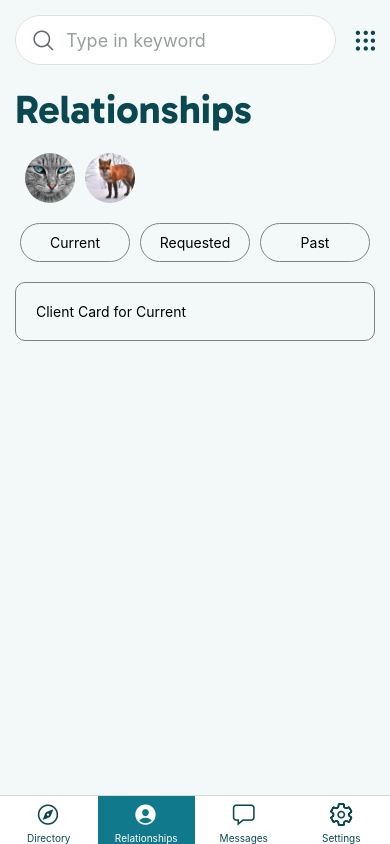
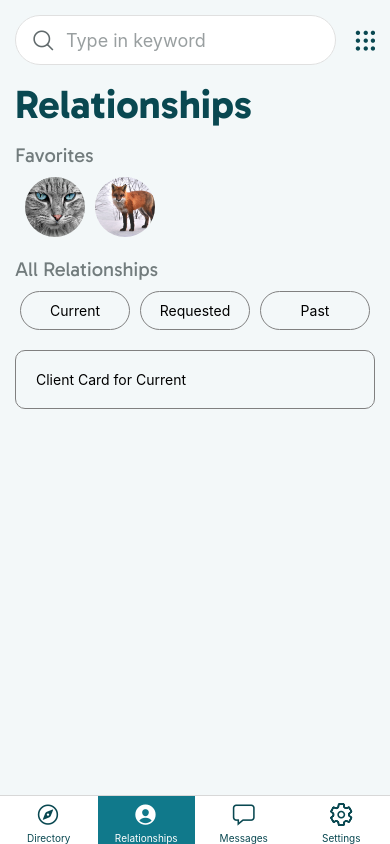
Before and after one commit to Valyria-Studios/geo_browser_app, a React Native app in the folder App/: screen /Relationships in a window 390 px wide. Built offline with nearby package versions, Linux system fonts and the light colour scheme.

Commit message:
Created Header/Subtitle Text

```diff
--- a/App/screens/Relationships.js
+++ b/App/screens/Relationships.js
@@ -57,6 +57,7 @@ const RelationshipPage = () => {
           <Text style={styles.relationships}>Relationships</Text>
         </View>
         <View style={styles.favoriteContainer}>
+          <Text style={styles.headerText}>Favorites</Text>
           <ScrollView horizontal={true}>
             <Image
               source={require("../assets/images/userImage1.jpg")}
@@ -71,6 +72,9 @@ const RelationshipPage = () => {
         </View>
 
         {/* Filter Section */}
+        <View>
+          <Text style={styles.headerText}>All Relationships</Text>
+        </View>
         <View style={styles.filterContainer}>
           <TouchableOpacity
             style={styles.filterButton}
@@ -155,7 +159,7 @@ const styles = StyleSheet.create({
   },
 
   relationshipsContainer: {
-    marginVertical: 20,
+    marginVertical: 15,
   },
 
   relationships: {
@@ -168,17 +172,26 @@ const styles = StyleSheet.create({
     marginBottom: 20,
   },
 
+  headerText: {
+    fontSize: 20,
+    color: "#727c7d",
+    marginBottom: 10,
+    fontFamily: "gabarito-regular",
+  },
+
   profileIcon: {
-    width: 50,
-    height: 50,
-    borderRadius: 25,
+    width: 60,
+    height: 60,
+    borderRadius: 50,
     marginLeft: 10,
   },
+
   filterContainer: {
     flexDirection: "row",
     marginBottom: 20,
     justifyContent: "space-between",
   },
+
   filterButton: {
     borderColor: "gray",
     borderWidth: 1,
```
